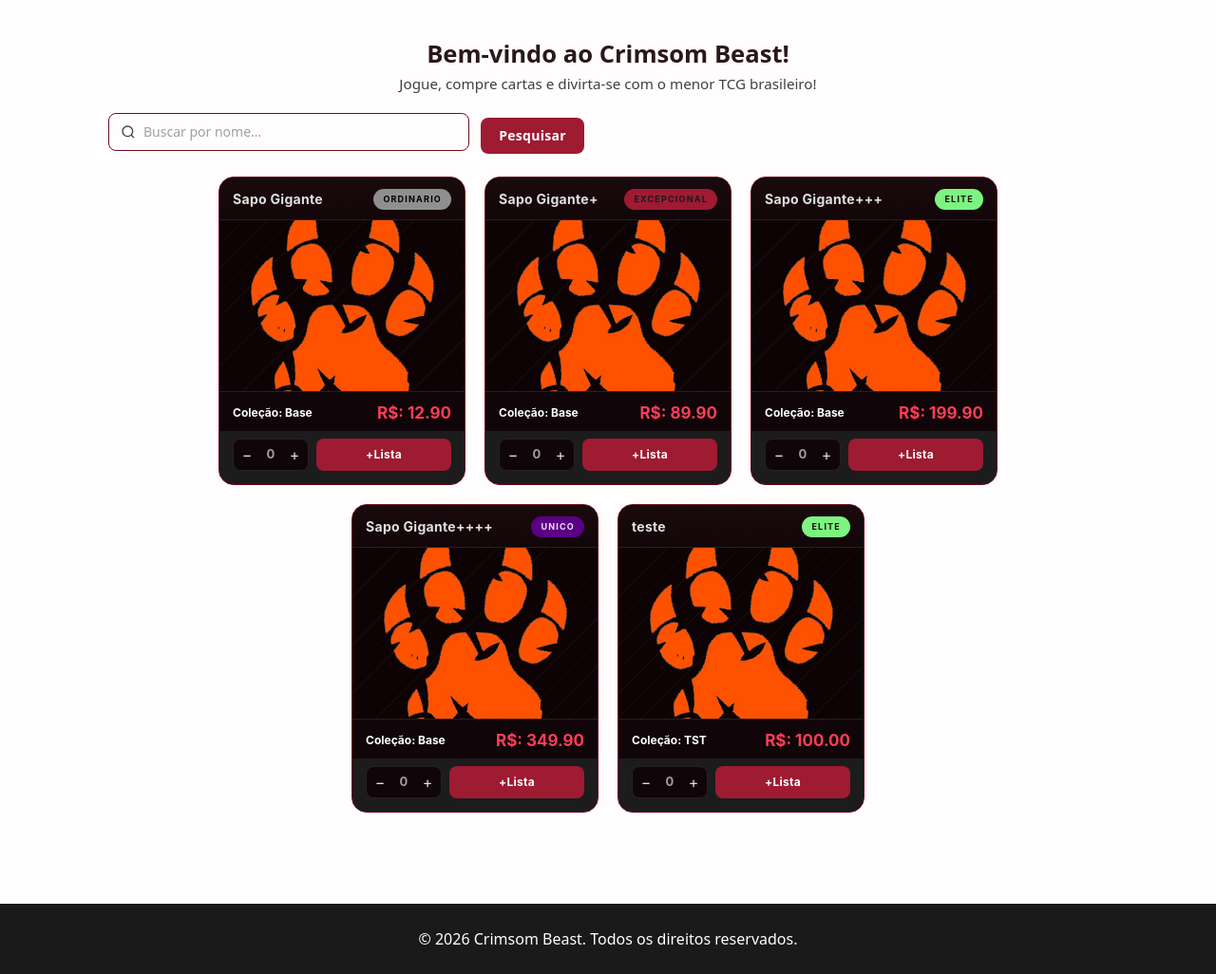
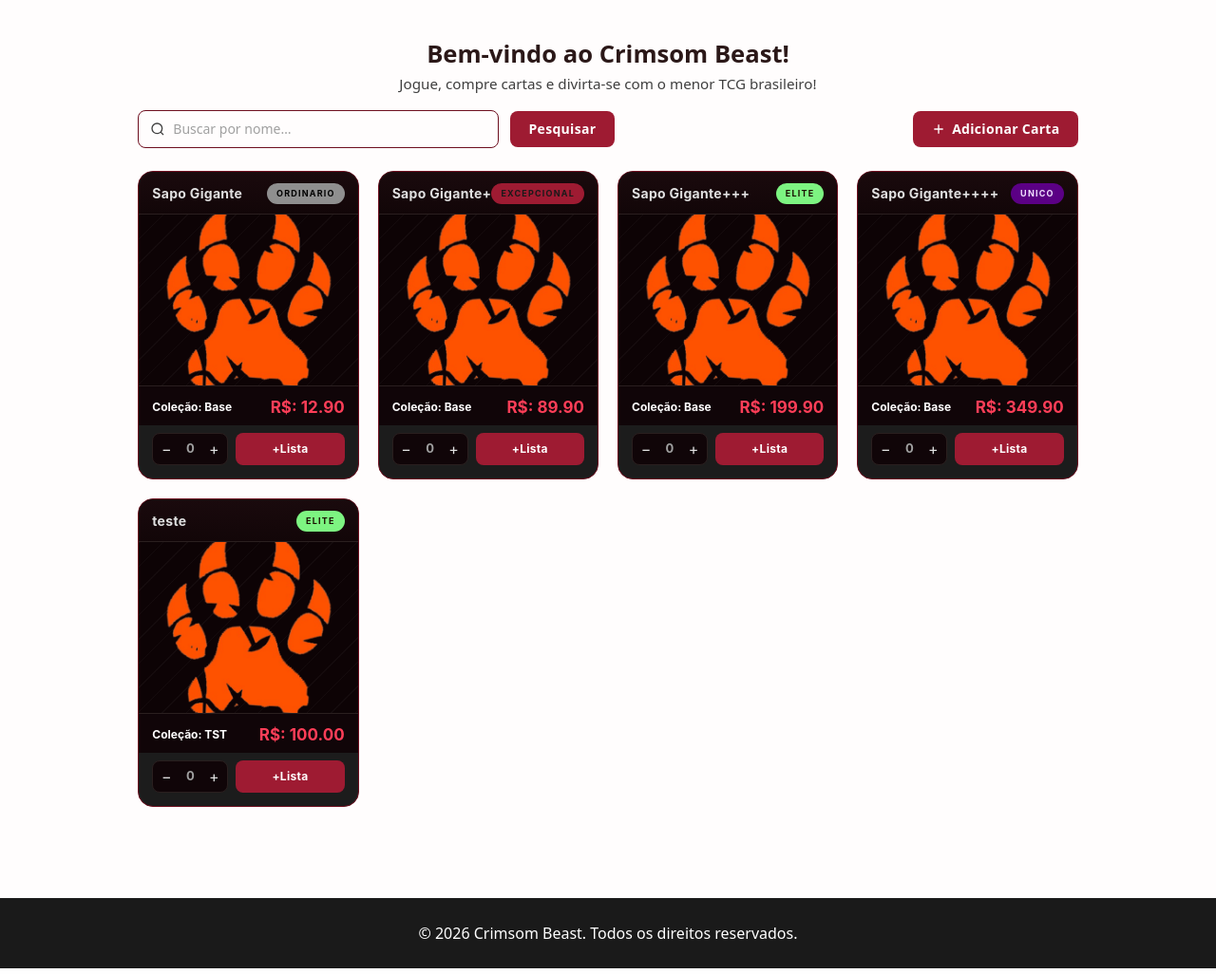
Before and after one commit to DanielKuhnDeAraujo/Crimsom-Site, a PHP site: page / in a window 1280 px wide. Shown: the part 60-1086 px from the top of the page at 95% size. Run offline with PHP 8.4, Linux system fonts and the light colour scheme; data comes from the database, SQL or seed files in the repository.

Commit message:
Adição de adicionar carta.

```diff
--- a/css/style.css
+++ b/css/style.css
@@ -71,9 +71,9 @@ body {
 
 /*Tipo article so que sem ser, apenas o conteudo principal da pagina(sem footer nav e afins)*/
 .page-wrap {
-    max-width: 1100px;
+    max-width: 1280px;
     margin: 0 auto;
-    padding: 2rem 1.5rem;
+    padding: 2rem .75rem;
     flex: 1;
 }
 
@@ -104,11 +104,10 @@ body {
 
 /* cards */
 .card-grid {
-    display: flex;
-    flex-wrap: wrap;
+    display: grid;
+    grid-template-columns: repeat(4, 1fr);
     gap: 20px;
-    justify-content: center;
-    align-items: center;
+    align-items: stretch;
 }
 
 .card {
@@ -146,7 +145,7 @@ footer p {
 
 /* === CARD WRAP === */
 .card-wrap {
-    width: 260px;
+    width: 100%;
     border-radius: 16px;
     border: 1.5px solid var(--color-crimson-dark);
     background: var(--bg-card);
@@ -461,14 +460,22 @@ footer p {
     text-decoration: underline;
 }
 
-/*Search Bar*/
-.searchbar {
+/*Toolbar (search + add card)*/
+.toolbar {
     display: flex;
     align-items: center;
+    justify-content: space-between;
     gap: .75rem;
     flex-wrap: wrap;
     margin-bottom: 1.5rem;
     margin-top: 1rem;
+}
+
+.search-form {
+    display: flex;
+    align-items: center;
+    gap: .75rem;
+    flex: 1;
 }
 
 .search-wrap {
@@ -484,22 +491,6 @@ footer p {
     max-width: 380px;
     transition: border-color .15s, box-shadow .25s;
 }
-
-.btn-search {
-    display: inline-flex;
-    padding: .55rem 1.2rem;
-    background: var(--color-crimson);
-    color: #fff;
-    border: none;
-    border-radius: 8px;
-    font-size: 14px;
-    font-weight: 700;
-    cursor: pointer;
-    letter-spacing: 0.3px;
-    transition: background 0.3s;
-    margin-top: 0.5rem;
-}
-
 
 .search-wrap:focus-within {
     border-color: var(--color-crimson);
@@ -524,3 +515,26 @@ footer p {
 .search-wrap input::placeholder {
     color: var(--text-muted-light);
 }
+
+.btn-toolbar {
+    display: inline-flex;
+    align-items: center;
+    gap: .4rem;
+    padding: .55rem 1.2rem;
+    background: var(--color-crimson);
+    color: #fff;
+    border: none;
+    border-radius: 8px;
+    font-size: 14px;
+    font-weight: 700;
+    cursor: pointer;
+    letter-spacing: 0.3px;
+    text-decoration: none;
+    white-space: nowrap;
+    transition: background 0.3s;
+}
+
+.btn-toolbar:hover {
+    background: var(--color-crimson-light);
+    color: #fff;
+}
--- a/index.php
+++ b/index.php
@@ -41,8 +41,8 @@ session_start(); ?>
             </div>
         </div>
 
-        <form action="#" method="post">
-            <div class="searchbar">
+        <div class="toolbar">
+            <form action="#" method="post" class="search-form">
                 <div class="search-wrap">
                     <svg width="16" height="16" fill="none" stroke="currentColor" stroke-width="2" viewBox="0 0 24 24">
                         <circle cx="11" cy="11" r="8" />
@@ -51,9 +51,15 @@ session_start(); ?>
                     <input type="search" name="filtro" maxlength="50" placeholder="Buscar por nome…"
                         value="<?php echo isset($_POST['filtro']) ? htmlspecialchars($_POST['filtro']) : ''; ?>">
                 </div>
-                <button type="submit" class="btn-search">Pesquisar</button>
-            </div>
-        </form>
+                <button type="submit" class="btn-toolbar">Pesquisar</button>
+            </form>
+            <a href="cartas_add.php" class="btn-toolbar">
+                <svg width="16" height="16" fill="none" stroke="currentColor" stroke-width="2" viewBox="0 0 24 24">
+                    <path d="M12 5v14M5 12h14" />
+                </svg>
+                Adicionar Carta
+            </a>
+        </div>
 
         <div class="card-grid">
             <?php
```
